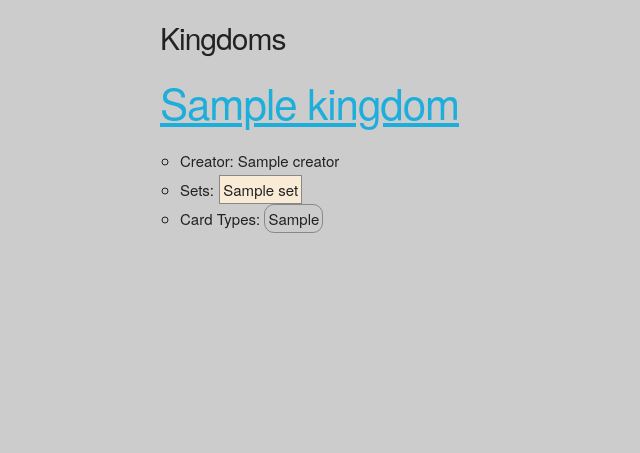
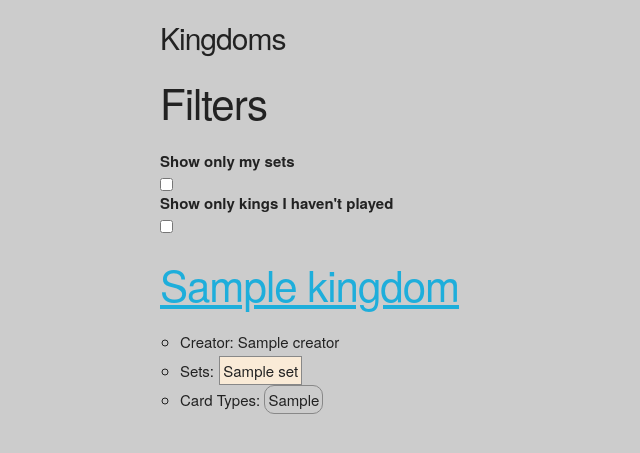
Before and after one commit to EliRibble/dominus, a Flask app: template dominus/templates/kingdoms.html in a window 1280 px wide. Shown: the part 68-521 px from the top of the page, without its empty margins (0-640 px from the left). Run offline with Flask 2, Linux system fonts and the light colour scheme; the template is opened without the code that fills it: most values are stand-ins (such as "Sample title", 1, 10 or a date in 2020); style sheets or scripts are compiled from the project's sources; parts of the project's set-up code (start-up, migrations or seed data) failed here and were passed over; some libraries are stand-ins or nearby versions.

Commit message:
Add form to set filters on the kingdoms shown
The filters don't do anything yet, but at least they are shown in the UI
and we gather them and can send them down into the platform. It'll take
more work to get them to do the right thing inside the platform.

```diff
--- a/dominus/platform.py
+++ b/dominus/platform.py
@@ -333,7 +333,7 @@ def _add_play_logs_to_kingdoms(kingdom_by_uuid):
             'rating'   : row[dominus.tables.KingdomPlay.c.rating],
         })
 
-def get_kingdoms(user, kingdom_uuids=None, include_play_logs=True):
+def get_kingdoms(user, kingdom_uuids=None, include_play_logs=True, only_my_kingdoms=False, have_not_played=False):
     engine = chryso.connection.get()
 
     query = (sqlalchemy.select([
--- a/dominus/templates/kingdoms.html
+++ b/dominus/templates/kingdoms.html
@@ -1,9 +1,48 @@
 {% extends 'layout.html' %}
 {% block javascript %}
+<script type="application/javascript">
+function onCheckChange(cb) {
+  setTimeout(function() {
+    $("#filter-form").submit();
+    console.log("Clicked to set ", cb.name, cb.checked);
+  });
+}
+function queryURLFilterValues() {
+  var filters = {};
+  var args = window.location.search.substring(1);
+  var pairs = args.split('&');
+  for(var i = 0; i < pairs.length; i++) {
+    var pair = pairs[i].split("=");
+    filters[pair[1]] = true;
+  }
+  return filters;
+}
+$().ready(function() {
+  var filterValues = queryURLFilterValues();
+  var filterNames = ['only-my-kingdoms', 'have-not-played'];
+  for(var i = 0; i < filterNames.length; i++) {
+    var filterName = filterNames[i];
+    var input = $('input[value="' + filterName + '"]');
+    var filterEnabled = filterValues[filterName];
+    input[0].checked = !!filterEnabled;
+  }
+});
+</script>
 {% endblock %}
 
 {% block main_content %}
 <h1>Kingdoms</h1>
+<h2>Filters</h2>
+<form id="filter-form" method="GET" action="/kingdoms/">
+  <div class="row">
+    <div class="six columns">
+      <label for="only-my-kingdoms">Show only my sets</label>
+      <input type="checkbox" name="filter" value="only-my-kingdoms" onclick="onCheckChange(this)"></input>
+      <label for="have-not-played">Show only kings I haven't played</label>
+      <input type="checkbox" name="filter" value="have-not-played" onclick="onCheckChange(this)"></input>
+    </div>
+  </div>
+</form>
 {% for kingdom in kingdoms %}
 <div class="kingdom">
   <h2><a href="/kingdom/{{ kingdom.uuid }}/">{{ kingdom.name }}</a></h2>
```
Also changed, not shown: dominus/views.py (+8 -1 lines), dominus/static/js/dominus.js (line endings or trailing spaces).
